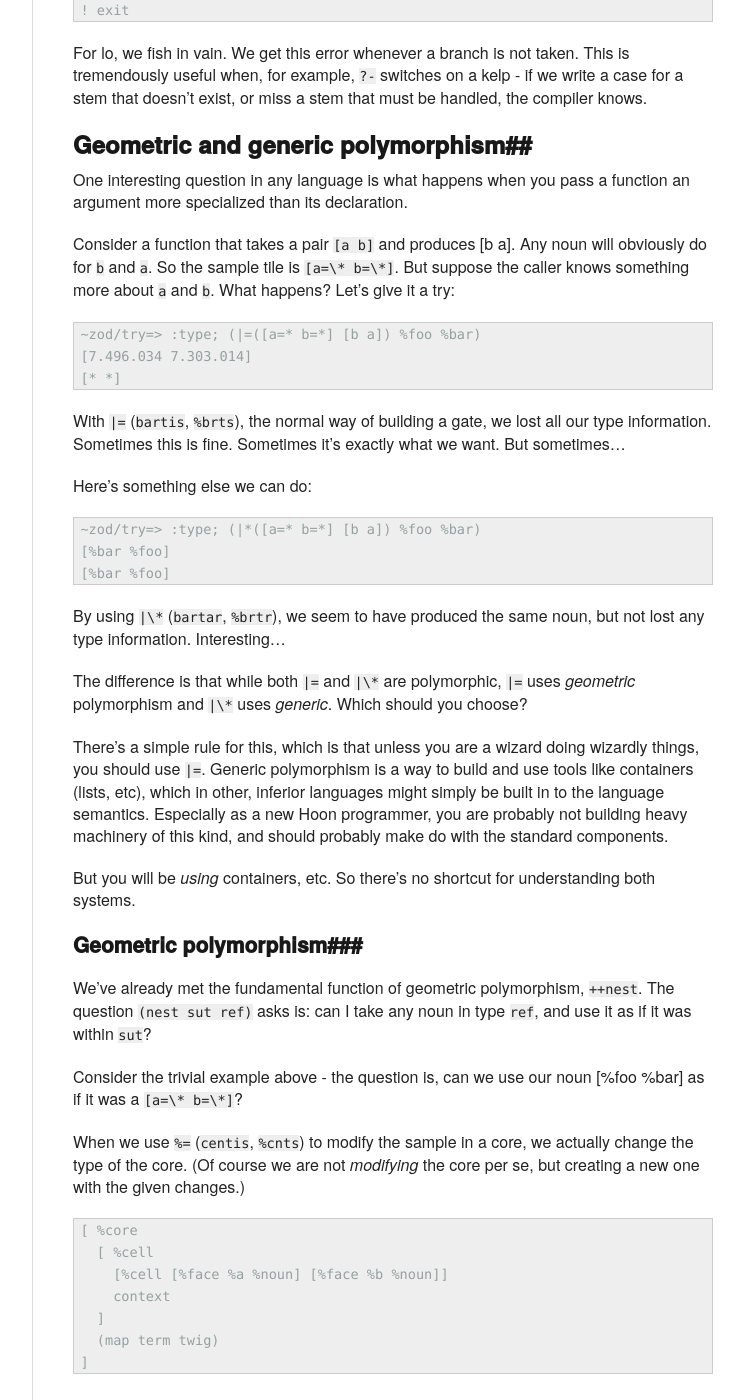
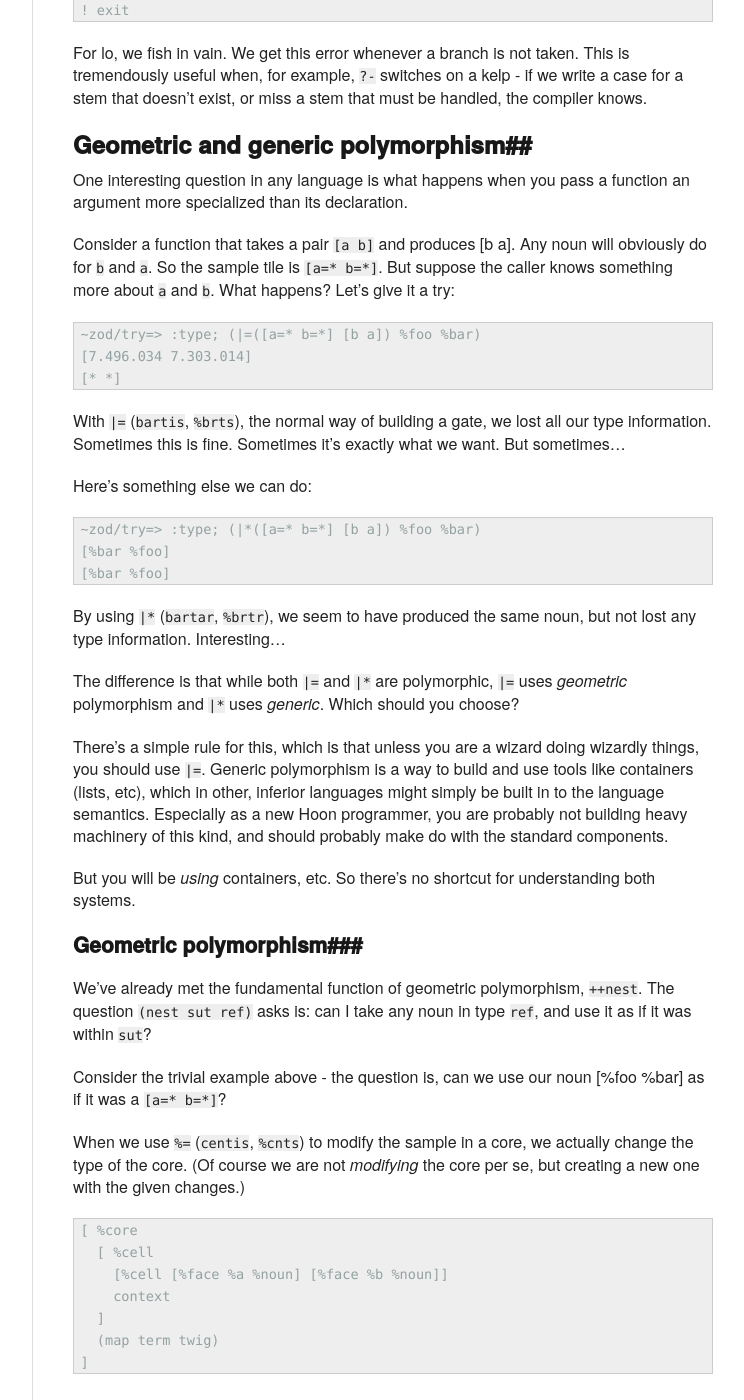
Before and after one commit to urbit/old-urbit.org, a Jekyll site: the page built from _posts/doc/2013-11-19-urbit-is-easy-ch10.markdown, in a window 1280 px wide and 1400 px high, scrolled down 10283 px. Shown: the whole window, without its empty margins (378-1122 px from the left). Built offline with Jekyll 4.4.1, drawn with Linux system fonts in a browser that asks for light colours; some of the changed text lies outside the part shown.

Commit message:
markdown making me cross-eyed

````diff
--- a/_posts/doc/2013-11-19-urbit-is-easy-ch10.markdown
+++ b/_posts/doc/2013-11-19-urbit-is-easy-ch10.markdown
@@ -570,7 +570,7 @@ pass a function an argument more specialized than its declaration.
 
 Consider a function that takes a pair `[a b]` and produces [b a].
 Any noun will obviously do for `b` and `a`.  So the sample tile
-is `[a=\* b=\*]`.  But suppose the caller knows something more
+is `[a=* b=*]`.  But suppose the caller knows something more
 about `a` and `b`.  What happens?  Let's give it a try:
 
     ~zod/try=> :type; (|=([a=* b=*] [b a]) %foo %bar)
@@ -587,11 +587,11 @@ Here's something else we can do:
     [%bar %foo]
     [%bar %foo]
 
-By using `|\*` (`bartar`, `%brtr`), we seem to have produced the
+By using `|*` (`bartar`, `%brtr`), we seem to have produced the
 same noun, but not lost any type information.  Interesting...
 
-The difference is that while both `|=` and `|\*` are polymorphic,
-`|=` uses *geometric* polymorphism and `|\*` uses *generic*.
+The difference is that while both `|=` and `|*` are polymorphic,
+`|=` uses *geometric* polymorphism and `|*` uses *generic*.
 Which should you choose?
 
 There's a simple rule for this, which is that unless you are a
@@ -613,7 +613,7 @@ can I take any noun in type `ref`, and use it as if it was within
 `sut`?
 
 Consider the trivial example above - the question is, can we use
-our noun [%foo %bar] as if it was a `[a=\* b=\*]`?
+our noun [%foo %bar] as if it was a `[a=* b=*]`?
 
 When we use `%=` (`centis`, `%cnts`) to modify the sample in a
 core, we actually change the type of the core.  (Of course we are
@@ -831,7 +831,7 @@ stick to French as she is spoke in Paris.
 
 On the other hand, at least this grizzled old baboon has no
 trouble parsing the apparent line noise above.  Why so funky?
-Why, oh why, `\_,*`?  Because for various irrelevant reasons,
+Why, oh why, `_,*`?  Because for various irrelevant reasons,
 the `++list` here is trying as hard as possible to build itself
 out of tiles.
 
@@ -869,7 +869,7 @@ Let's slip into something more comfortable:
 We haven't met `$+` (`buclus`) yet.  `$+(p q)` is a tile for a
 gate which accepts `p` and produces `q`.  The spectre of function
 signatures once again rears its ugly head - but `$+(p q)` is no
-different from `$\_(|+(p _q))`.
+different from `$_(|+(p _q))`.
 
 Otherwise, when we think of a wet gate (`|*`) as a macro, we see
 (list ,@) producing
@@ -910,12 +910,14 @@ What is this `homo` thing (meaning "homogenize", of course)?
 Exactly that - it homogenizes the type of a list, producing its
 sample noun unchanged:
 
+```
     ++  homo
       |*  a=(list)
       ^+  =<  $
         |%  +-  $  ?:(_? ~ [i=(snag 0 a) t=$])
         --
       a
+```
 
 Here is more dark magic that should clearly be ignored.  But
 essentially, to homogenize a list `a`, we are casting `a` to a
````
